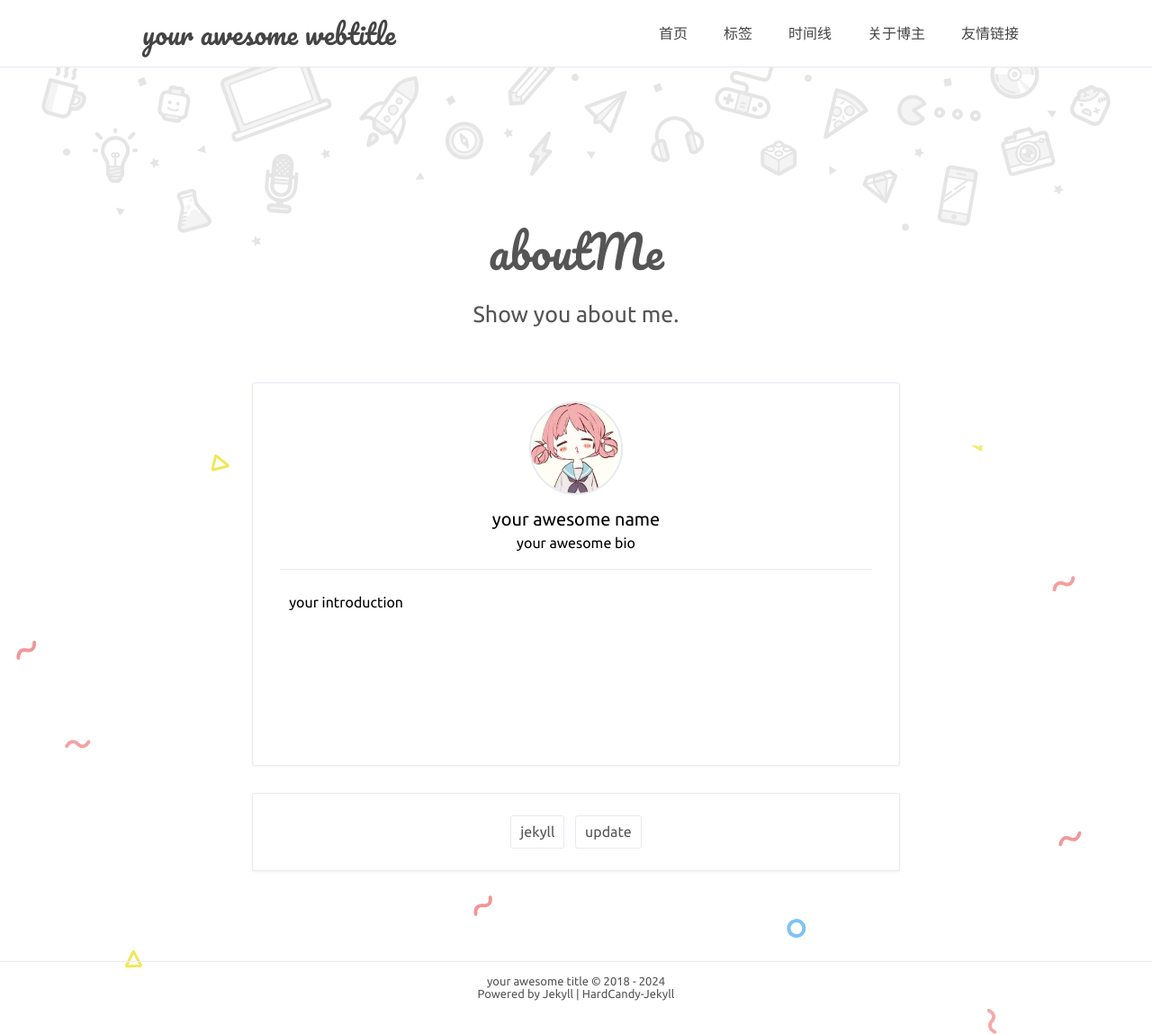
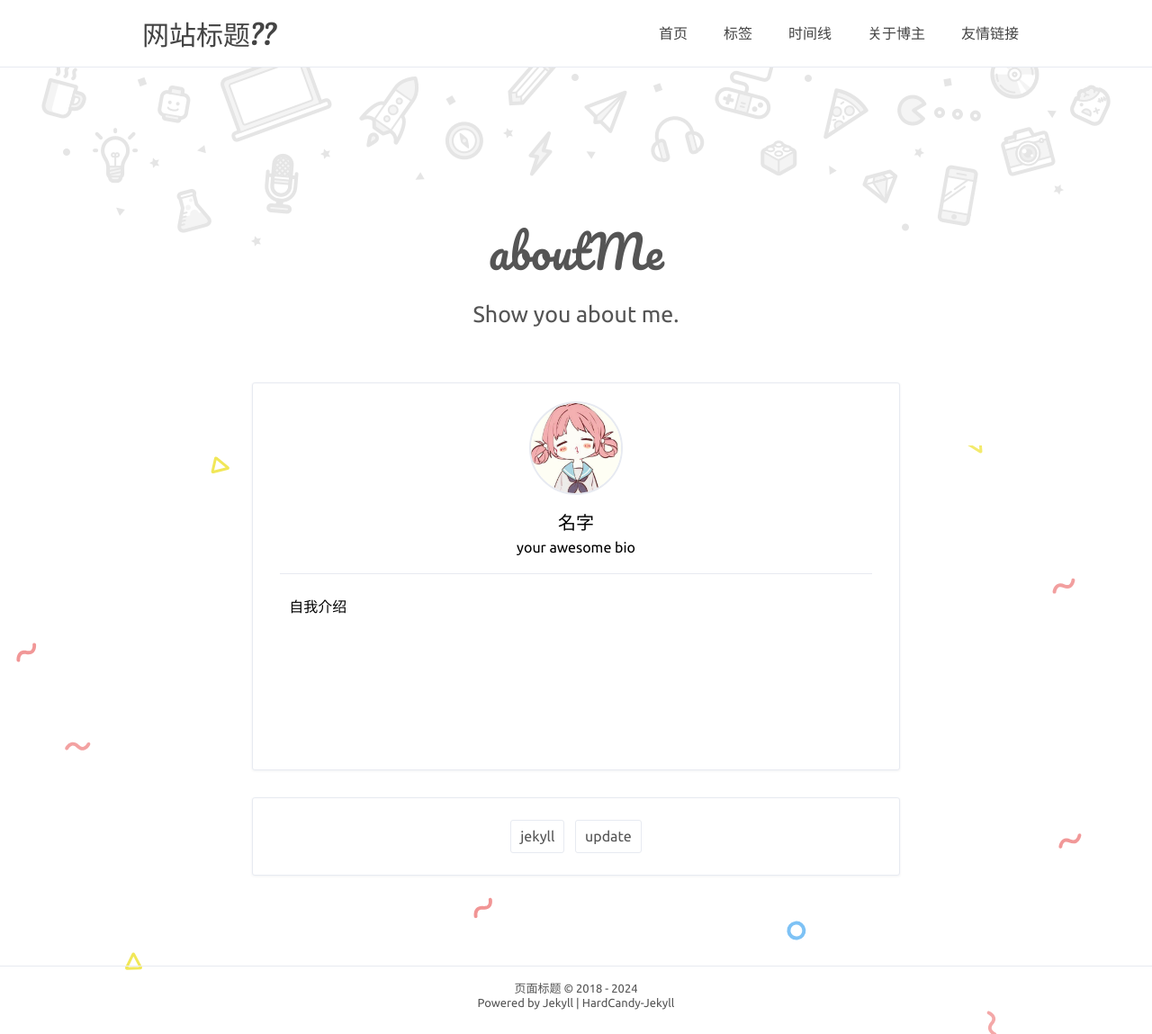
Before and after one commit to fatlet/fatlet.github.io, a Jekyll site: the page built from about.html, in a window 1280 px wide. Shown: the whole page at 90% size. Built offline with Jekyll 4.4.1, drawn with Linux system fonts in a browser that asks for light colours; comment, search, counter and statistics services are not loaded.

Commit message:
jelly theme

```diff
--- a/_config.yml
+++ b/_config.yml
@@ -1,7 +1,7 @@
 # Site settings 配置站点
-title: 'your awesome title'
-description: 'your web description'
-keywords: 'your web keywords, another keywords'
+title: '页面标题'
+description: '网站描述'
+keywords: '网站关键字'
 url: 'https://fatlet.github.io' # your host
 
 # nav 中文字符空格：&emsp;
@@ -14,12 +14,12 @@ nav: # 最佳体验 六个标签 且最好每个标签不超过4中文字
 
 # 博主
 author: true
-name: 'your awesome name'
-NickName: 'your awesome nickname'
-webtitle: 'your awesome webtitle'
+name: '名字'
+NickName: '昵称'
+webtitle: '网站标题??'
 bio: 'your awesome bio'
 about: true
-aboutyou: 'your introduction'
+aboutyou: '自我介绍'
 portraits: '/assets/profile.jpeg' # your portraits image file path
 
 # SNS
```
Also changed, not shown: index.html (+6 -8 lines).
